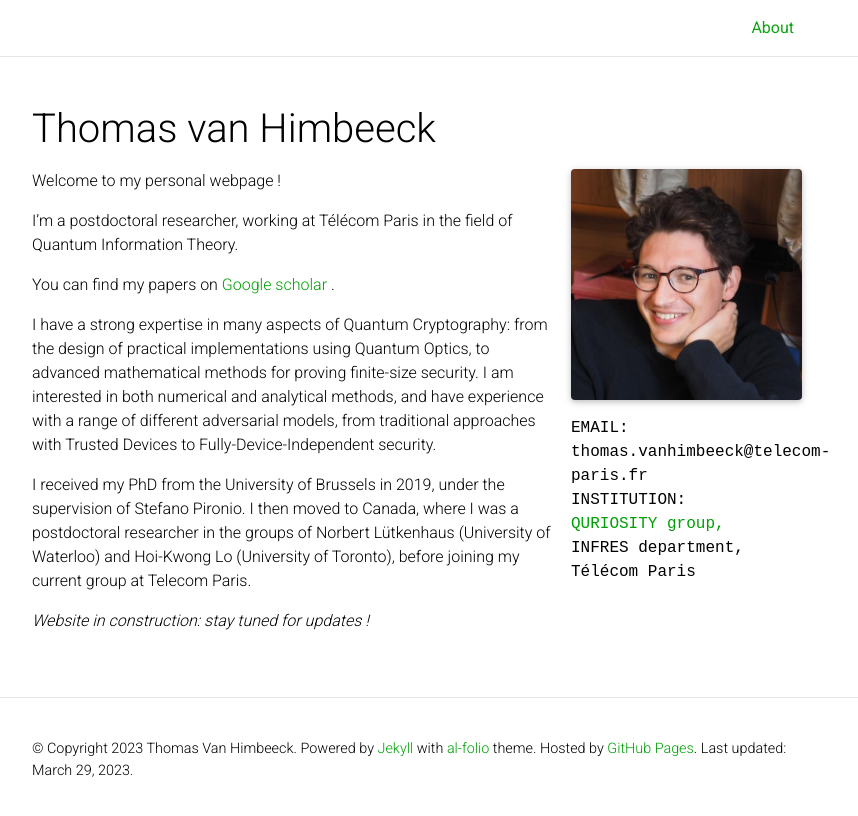
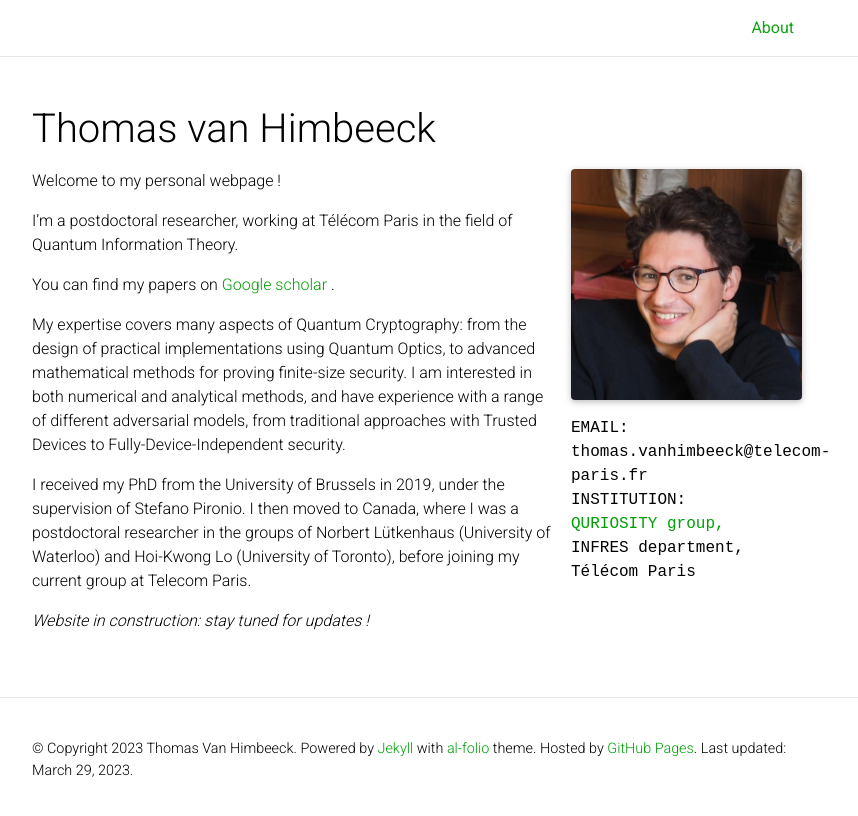
Before and after one commit to tvanhimbeeck/website-old, a Jekyll site: the page built from _pages/about.md, in a window 1280 px wide. Shown: the top 816 px of the page, without its empty margins (223-1081 px from the left). Built offline with Jekyll 4.4.1, drawn with Linux system fonts in a browser that asks for light colours; full-size pictures stand in for the smaller copies a plugin makes; a style sheet for code colours, icons or effects is not loaded.

Commit message:
Changed intro message

```diff
--- a/_pages/about.md
+++ b/_pages/about.md
@@ -28,7 +28,7 @@ I'm a postdoctoral researcher, working at Télécom Paris in the field of Quantu
 
 You can find my papers on <a href='https://scholar.google.com/citations?user=R3jaUGgAAAAJ&hl=fr&oi=ao'> Google scholar </a>.
 
-I have a strong expertise in many aspects of Quantum Cryptography: from the design of practical implementations using Quantum Optics, to advanced mathematical methods for proving finite-size security. I am interested in both numerical and analytical methods, and have experience with a range of different adversarial models, from traditional approaches with Trusted Devices to Fully-Device-Independent security.
+My expertise covers many aspects of Quantum Cryptography: from the design of practical implementations using Quantum Optics, to advanced mathematical methods for proving finite-size security. I am interested in both numerical and analytical methods, and have experience with a range of different adversarial models, from traditional approaches with Trusted Devices to Fully-Device-Independent security.
 
 I  received my PhD from the University of Brussels in 2019, under the supervision of Stefano Pironio. I then moved to Canada, where I was a postdoctoral researcher in the groups of Norbert Lütkenhaus (University of Waterloo) and Hoi-Kwong Lo (University of Toronto), before joining my current group at Telecom Paris.
 
```
